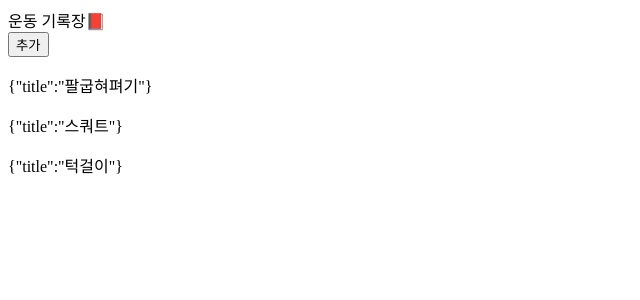
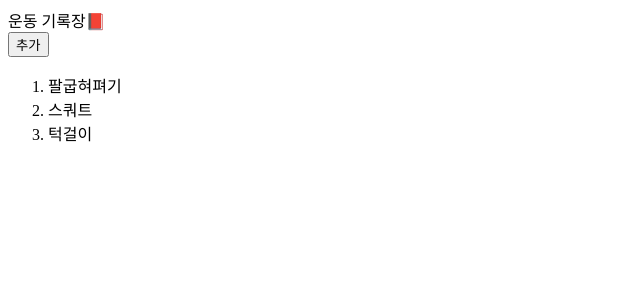
Before and after one commit to CodeSoom/project-spring-1-onys-programmer, a React app: page / in a window 1280 px wide. Shown: the top 300 px of the page, without its empty margins (0-640 px from the left). Built offline with nearby package versions, Linux system fonts and the light colour scheme.

Commit message:
리스트에 key를 제공하라 리스트에 ol태그를 적용하고 key를 exercise의 id로 제공했습니다.

```diff
--- a/src/List.jsx
+++ b/src/List.jsx
@@ -2,12 +2,12 @@ import React from 'react';
 
 export default function List({ exercises }) {
   return (
-    <div>
+    <ol>
       {exercises.map(exercise => (
-        <p>
-          {JSON.stringify(exercise)}
-        </p>
+        <li key={exercise.id}>
+          {exercise.title}
+        </li>
       ))}
-    </div>
+    </ol>
   );
 }
--- a/src/Page.jsx
+++ b/src/Page.jsx
@@ -5,9 +5,9 @@ import List from './List';
 
 export default function Page({ onClickAdd }) {
   const exercises = [
-    { title: '팔굽혀펴기' },
-    { title: '스쿼트' },
-    { title: '턱걸이' },
+    { id: 1, title: '팔굽혀펴기' },
+    { id: 2, title: '스쿼트' },
+    { id: 3, title: '턱걸이' },
   ];
 
   return (
```
Also changed, not shown: 1 other file (tests, documents, lock files or other folders).
